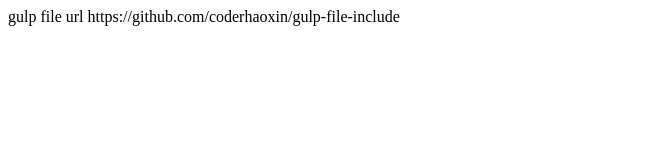
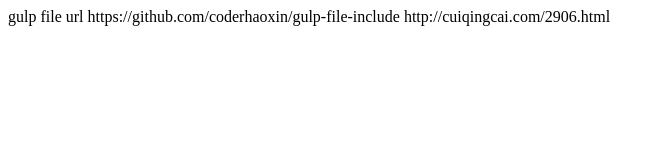
Before and after one commit to firma/sass, a website: page app/src/template/index.html in a window 1280 px wide. Shown: the whole page, without its empty margins (0-665 px from the left). Drawn offline with nearby package versions, Linux system fonts and the light colour scheme; files that its build step writes are made by us from their sources.

Commit message:
添加 依赖

```diff
--- a/app/src/template/indx.html
+++ b/app/src/template/index.html
@@ -4,4 +4,5 @@
 <body>
 </body>
 gulp file url https://github.com/coderhaoxin/gulp-file-include
+http://cuiqingcai.com/2906.html
 </html>
```
Also changed, not shown: package.json (+21 -1 lines), app/dist/index.html.
